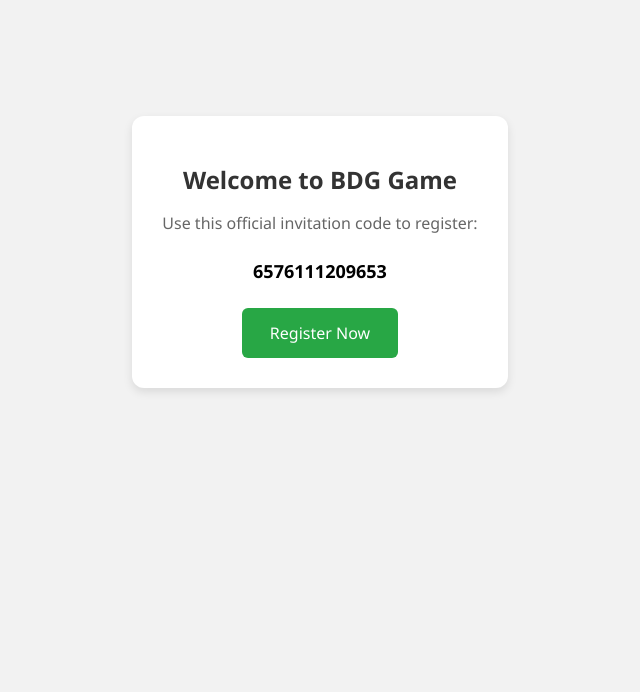
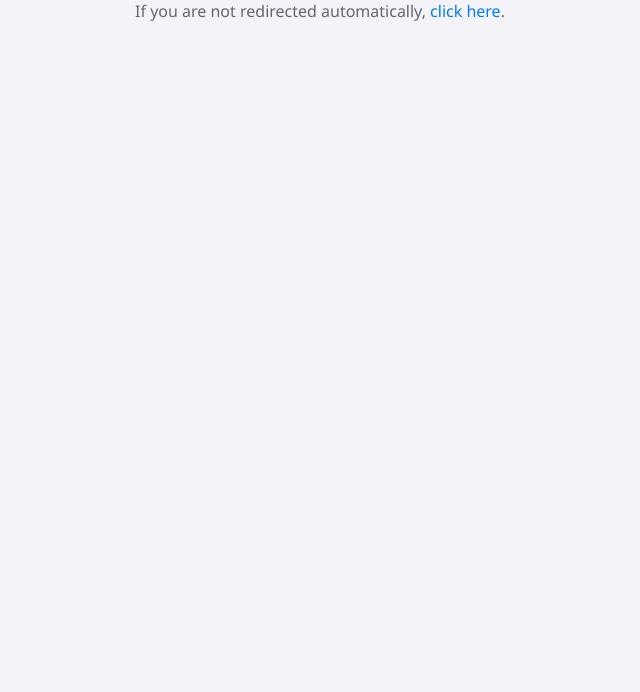
Before and after one commit to bdggamesy7/Bdg-register, a plain HTML site: page index.html in a window 1280 px wide. Shown: the part 188-880 px from the top of the page, without its empty margins (320-960 px from the left). After the commit the page ends 800 px from the top, so only its background shows below. Drawn offline with Linux system fonts and the light colour scheme.

Commit message:
Add files via upload

```diff
--- a/index.html
+++ b/index.html
@@ -1,70 +1,47 @@
 <!DOCTYPE html>
 <html lang="en">
   <head>
-  <meta charset="UTF-8">
-  <meta name="viewport" content="width=device-width, initial-scale=1.0">
+    <meta charset="UTF-8" />
+    <meta name="viewport" content="width=device-width, initial-scale=1.0" />
+    <title>BDG Game Register - Join Now with Referral Code</title>
+    <meta name="description" content="Register now on BDG Game using referral code 6576111209653 and start your earning journey. Fast, secure and easy sign-up!" />
+    <meta name="keywords" content="BDG Game, BDG Register, BDG Invitation, BDG Game Referral, Earn Money Game, BDG Top" />
+    <meta name="robots" content="index, follow" />
+    <meta name="google-site-verification" content="add-this-later" />
 
-  <title>Join BDG Game | Official Referral Link</title>
-  <meta name="description" content="Join BDG Game now using invitation code 6576111209653. Secure and verified registration link for new users.">
-  <meta name="keywords" content="BDG Game, Register, Referral Code, Invitation, bdg-top, bdg link, BDG game join">
-  <meta name="author" content="bdggamesy7">
-  <meta name="robots" content="index, follow">
+    <!-- Open Graph for social sharing -->
+    <meta property="og:title" content="BDG Game Register" />
+    <meta property="og:description" content="Join BDG Game with invitation code 6576111209653. Start now!" />
+    <meta property="og:url" content="https://bdggamesy7.github.io/Bdg-game-register/" />
+    <meta property="og:type" content="website" />
+
+    <!-- Redirect to your referral link -->
+    <meta http-equiv="refresh" content="3;url=https://bdg-top.vip//#/register?invitationCode=6576111209653" />
 
     <style>
       body {
-      font-family: 'Segoe UI', sans-serif;
-      background: #f2f2f2;
-      margin: 0;
-      padding: 40px 20px;
-      display: flex;
-      justify-content: center;
-      align-items: center;
-      height: 100vh;
-    }
-    .container {
-      background: #fff;
-      padding: 30px;
-      border-radius: 12px;
-      box-shadow: 0 4px 10px rgba(0,0,0,0.1);
+        background-color: #f4f4f8;
+        color: #333;
+        font-family: 'Segoe UI', Tahoma, Geneva, Verdana, sans-serif;
         text-align: center;
-      max-width: 400px;
+        padding-top: 100px;
       }
       h1 {
-      font-size: 24px;
-      margin-bottom: 15px;
-      color: #333;
+        font-size: 2em;
+        margin-bottom: 10px;
       }
       p {
-      font-size: 16px;
-      margin-bottom: 25px;
+        font-size: 1em;
         color: #666;
       }
-    a.button {
-      display: inline-block;
-      background-color: #28a745;
-      color: white;
-      padding: 14px 28px;
+      a {
+        color: #007bff;
         text-decoration: none;
-      border-radius: 6px;
-      font-size: 16px;
-      transition: background-color 0.3s;
-    }
-    a.button:hover {
-      background-color: #218838;
-    }
-    .code {
-      font-weight: bold;
-      font-size: 18px;
-      color: #000;
       }
     </style>
   </head>
   <body>
-  <div class="container">
-    <h1>Welcome to BDG Game</h1>
-    <p>Use this official invitation code to register:</p>
-    <p class="code">6576111209653</p>
-    <a class="button" href="https://bdg-top.com/#/register?invitationCode=6576111209653" target="_blank">Register Now</a>
-  </div>
+    <h1>Redirecting to BDG Game...</h1>
+    <p>If you are not redirected automatically, <a href="https://bdg-top.vip//#/register?invitationCode=6576111209653">click here</a>.</p>
   </body>
 </html>
```
Lines whose indentation alone changed are shown as unchanged.
